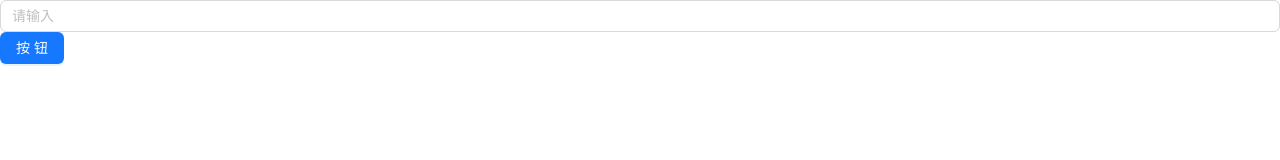
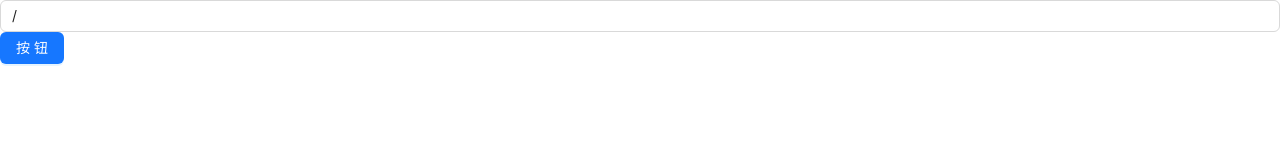
Before and after one commit to neroHua/nero-accounting-frontend, a React (Create React App) app: page / in a window 1280 px wide. Shown: the top 160 px of the page. Built offline with nearby package versions, Linux system fonts and the light colour scheme.

Commit message:
Update App.js

```diff
--- a/src/App.js
+++ b/src/App.js
@@ -4,12 +4,16 @@ import {
   Input
 } from 'antd'
 
+import { loginService } from './service/login/login';
+
+const user = {userId: "admin", password: "admin"}
+
 function App() {
   return (
     <div className="App">
       <div className="app">
-        <Input placeholder="请输入" />
-        <Button type='primary'>按钮</Button>
+        <Input placeholder="请输入"  defaultValue={process.env.BASE_URL}  />
+        <Button type='primary' onClick={ () => {console.log(process.env);loginService(user)} }>按钮</Button>
       </div>
     </div>
   );
```
